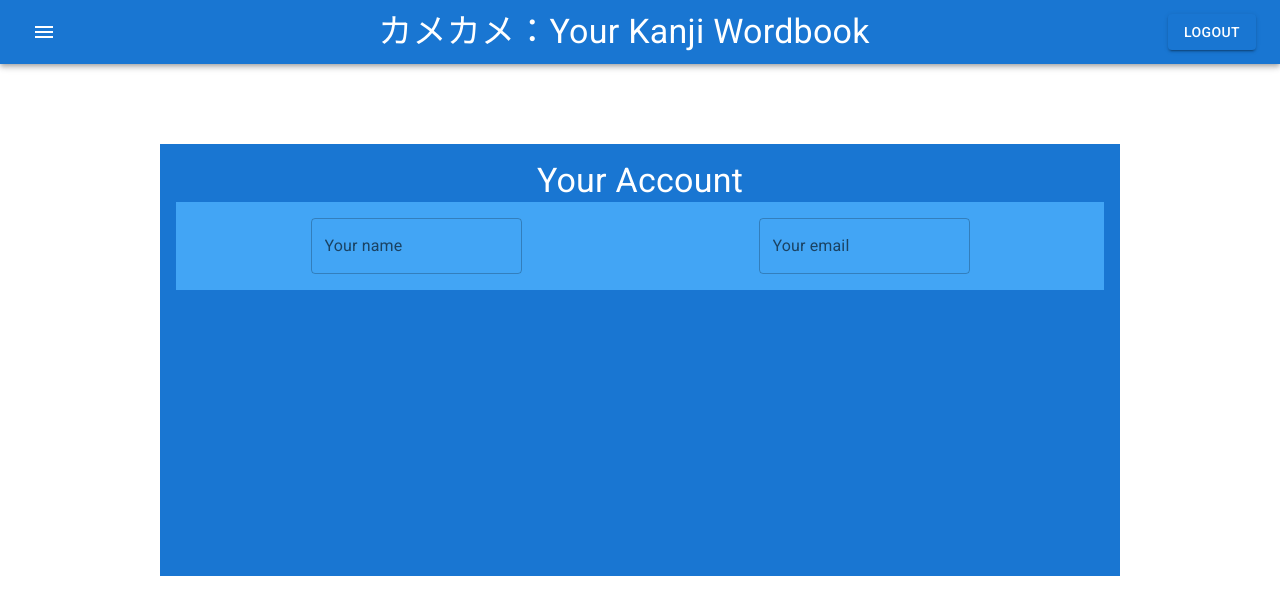
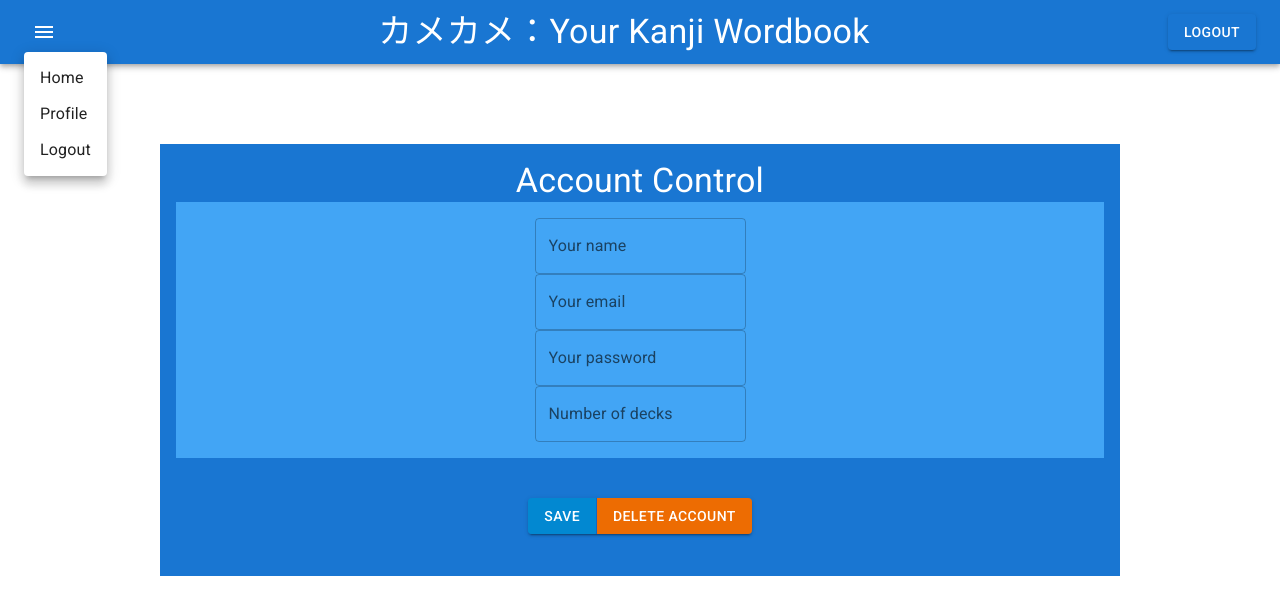
Before and after one commit to ruslan-bv/kamekame, a React (Create React App) app in the folder frontend/: page /account in a window 1280 px wide. Both pictures are taken after a click on the button 44 px from the left and 32 px from the top of the page. Shown: the top 614 px of the page. Built offline with nearby package versions, Linux system fonts and the light colour scheme.

Commit message:
added router for menu burger

```diff
--- a/frontend/src/components/Header.tsx
+++ b/frontend/src/components/Header.tsx
@@ -1,5 +1,7 @@
 import * as React from 'react';
-import { AppBar, Box, Button, ButtonGroup, Toolbar, Typography, IconButton } from '@mui/material';
+import { Link } from 'react-router-dom';
+import { AppBar, Box, Button, ButtonGroup, Toolbar, Typography, IconButton,
+         Menu, MenuItem } from '@mui/material';
 import MenuIcon from '@mui/icons-material/Menu';
 
 interface HeaderProps {
@@ -7,12 +9,30 @@ interface HeaderProps {
 }
 
 const Header:React.FC<HeaderProps> = ({ isAccountOn }) => {
+    const [anchorEl, setAnchorEl] = React.useState<null | HTMLElement>(null);
+    const open = Boolean(anchorEl);
+    const handleClick = (event: React.MouseEvent<HTMLButtonElement>) => {
+        setAnchorEl(event.currentTarget);
+    };
+    const handleClose = () => {
+        setAnchorEl(null);
+    };
+
     return (
         <AppBar position="static">
             <Toolbar sx = {{ display: 'flex', justifyContent: 'space-between' }}>
-                <IconButton color="inherit" sx={{ mr: 2 }}>
+                <IconButton onClick={handleClick} color="inherit" sx={{ mr: 2 }}>
                     <MenuIcon />
                 </IconButton>
+                <Menu
+                    anchorEl={anchorEl}
+                    open={open}
+                    onClose={handleClose}
+                >
+                    <MenuItem component={Link} to={'/'}>Home</MenuItem>
+                    <MenuItem component={Link} to={'/account'}>Profile</MenuItem>
+                    <MenuItem onClick={handleClose}>Logout</MenuItem>
+                </Menu>
                 <Typography variant="h4">
                     カメカメ：Your Kanji Wordbook
                 </Typography>
--- a/frontend/src/pages/Account.tsx
+++ b/frontend/src/pages/Account.tsx
@@ -1,5 +1,5 @@
 import React from 'react'
-import { Box, Button, Toolbar, Typography, IconButton, TextField } from '@mui/material';
+import { Box, Button, ButtonGroup, Toolbar, Typography, IconButton, TextField } from '@mui/material';
 import Header from '../components/Header';
 
 
@@ -19,16 +19,26 @@ const Account:React.FC = () => {
                 // width: 200,
                 height: 400,
             }}>
-                <Typography color="white" variant="h4">Your Account</Typography>
+                <Typography color="white" variant="h4">Account Control</Typography>
                 <Box component="form" sx={{
                            display: 'flex',
-                           justifyContent: 'space-around',
+                           flexDirection: 'column',
+                           justifyContent: 'center',
+                           alignItems: 'center',
                            padding: 2,
                            backgroundColor: 'primary.light'
                         }}>
                     <TextField label="Your name" variant="outlined"></TextField>
                     <TextField label="Your email" variant="outlined"></TextField>
+                    <TextField label="Your password" variant="outlined"></TextField>
+                    <TextField label="Number of decks" variant="outlined"></TextField>
                 </Box>
+                <ButtonGroup sx={{
+                    mt: 5
+                }} variant="contained">
+                    <Button color="info">Save</Button>
+                    <Button color="warning">Delete Account</Button>
+                </ButtonGroup>
             </Box>
         </div>
     )
```
